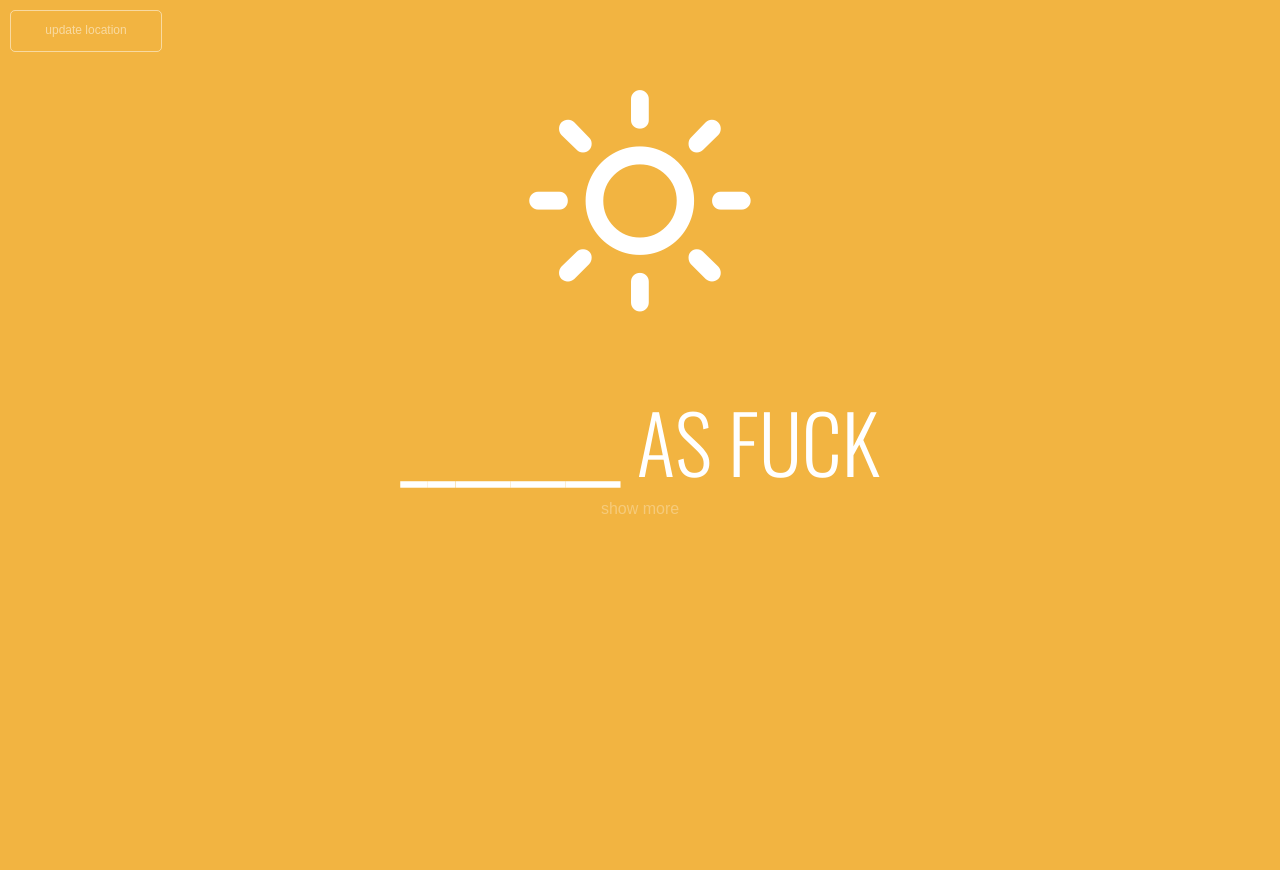
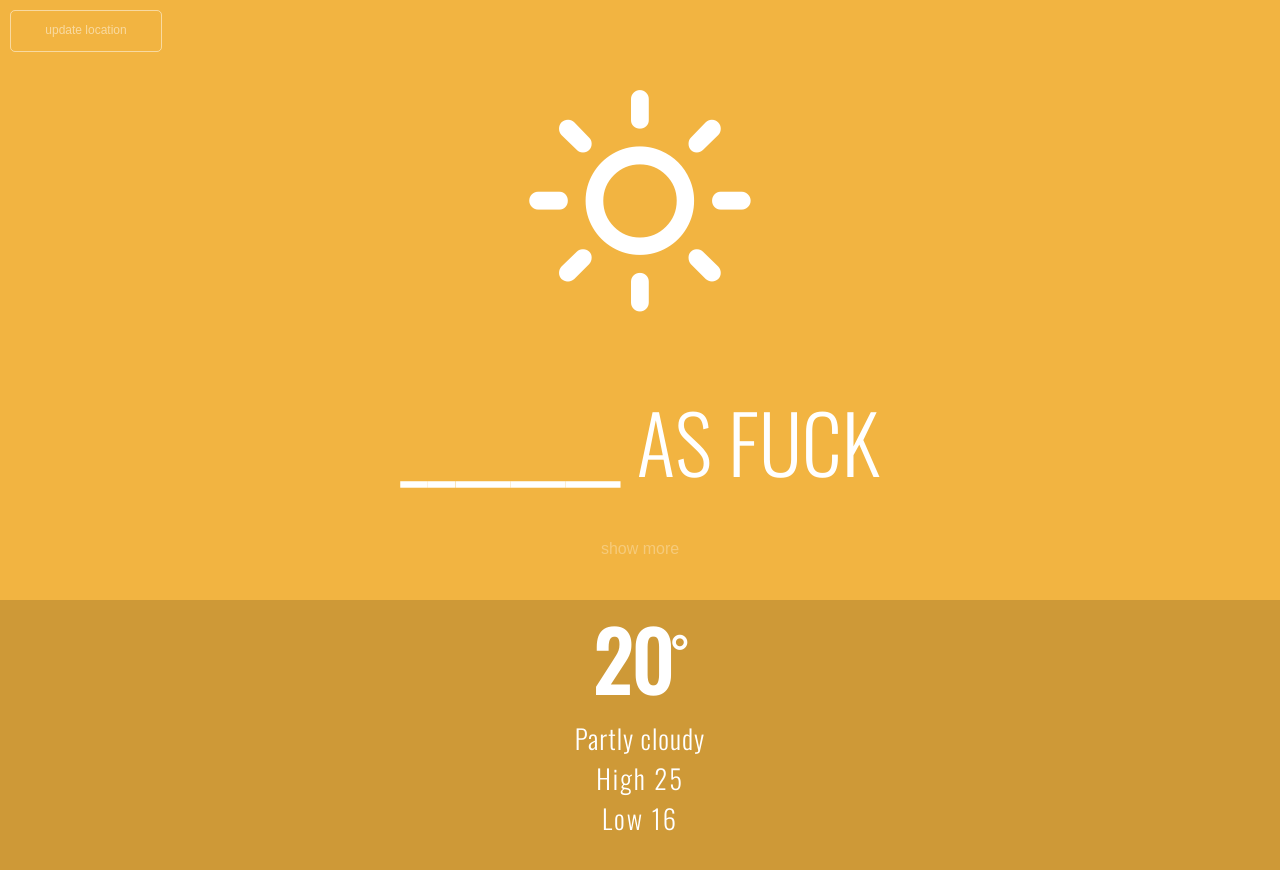
Before and after one commit to JStrongarm/_______asFuck, a plain HTML site: page index.html in a window 1280 px wide. Both pictures are taken after a click on the element "show more". Before the commit the page ends 800 px from the top, so only its background shows below. Drawn offline with nearby package versions, Linux system fonts and the light colour scheme.

Commit message:
Working on more details

```diff
--- a/css/style.css
+++ b/css/style.css
@@ -75,6 +75,7 @@ body {
 
 #more {
   height: 60px;
+  margin-top: 40px;
   text-align: center;
   vertical-align: middle;
   font-family: sans-serif;
@@ -90,10 +91,39 @@ body {
   height: 50vh;
   display: none;
   position: relative;
-  background: red;
+  background: rgba(0,0,0,0.15);
 }
 
-@media only screen and (min-device-width : 320px) and (max-device-width : 480px) {
+#extra h2 {
+    font-family: 'Oswald', sans-serif;
+    color: white;
+    font-size: 60pt;
+    text-align: center;
+}
+
+#degree {
+  font-size: 60pt;
+}
+
+#condition {
+    font-family: 'Oswald', sans-serif;
+    font-weight: 100;
+    color: white;
+    font-size: 20pt;
+    text-align: center;
+    letter-spacing: 1px;
+}
+
+#high, #low{
+  font-family: 'Oswald', sans-serif;
+  color: white;
+  font-size: 20pt;
+  font-weight: 100;
+  text-align: center;
+  letter-spacing: 2px;
+}
+
+@media only screen and (min-device-width : 314px) and (max-device-width : 480px) {
 
     .main {
       margin-top: 10vh;
--- a/index.html
+++ b/index.html
@@ -17,15 +17,14 @@
 		<div id="icon" class="wi wi-day-sunny"></div>
 		<h1><span id="adj">________</span> AS FUCK</h1>
 	</div>
-	<div id="more" onmousedown="javascript:showDiv();"><p>show more</p></div>
+
+	<div id="more"><p>show more</p></div>
+
 	<div id="extra">
-		<ul>
-			<li id="liTemp"></li>
-			<li id="liCond"></li>
-			<li id="liTemp"></li>
-			<li id="liTemp"></li>
-			<li id="liTemp"></li>
-		</ul>
+		<h2 id="degNum">20<span class="wi wi-degrees"></span></h2>
+		<h3 id="condition">Partly cloudy</h3>
+		<h3 id="high">High 25</h3>
+		<h3 id="low">Low 16</h3>
 	</div>
 
 	<script src="js/asfuck.js"></script>
--- a/js/asfuck.js
+++ b/js/asfuck.js
@@ -9,7 +9,7 @@
 $(document).ready(function() {
 	//ICON VARIABLES
 	//CHECK IF GEOLOCATION IS AVAILABLE
-	 if ("geolocation" in navigator) {
+	if ("geolocation" in navigator) {
 	  $('#locate').show();
 	} else {
 	  $('#locate').hide();
@@ -36,18 +36,9 @@ $(document).ready(function() {
 	setInterval(loadWeather, 60000); //Update the weather every 5 minutes.
 });
 
-function showDiv() {
-   var div = document.getElementById('extra');
-   if(div.style.display == "none"){
-   	console.log("DISPOLAY");
-       div.style.display = "block";
-   }else{
-   	console.log("hide");
-       div.style.display = "none";
-   }
-}
-
-
+$('#more').on('click touch',function(){
+	$('#extra').toggle();
+});
 
 //DOCUMENT
 function loadWeather(location, woeid) {
@@ -89,6 +80,20 @@ function loadWeather(location, woeid) {
 	    var wind = weather.wind.speed;
 	    var humid = weather.humidity;
 	    	console.log(currentTemp + " " + currentState  + " " + wind);
+
+
+	    //EXTRA DATA
+		var degree = document.getElementById("degNum");
+			degree.innerHTML = currentTemp + "<span class='wi wi-degrees'>";
+		var condition = document.getElementById("condition");
+			condition.innerHTML = weather.currently;
+
+		var high = document.getElementById("high");
+			high.innerHTML = "High:" +weather.high + "<span class='wi wi-degrees'>";
+
+		var low = document.getElementById("low");
+			low.innerHTML = "Low:" + weather.low + "<span class='wi wi-degrees'>";
+
 	    if( n >= 7 && n <= 18 ){
 	    	if (currentTemp >= hot){ //IF IT'S HOT
 	    		if(currentState <= 36 && currentState > 30){ // IF IT'S HOT AND THE ITS SUNNY
@@ -207,6 +212,7 @@ function loadWeather(location, woeid) {
 	    	}
    		 }
  	   }
+
 	});
 
 }
```
